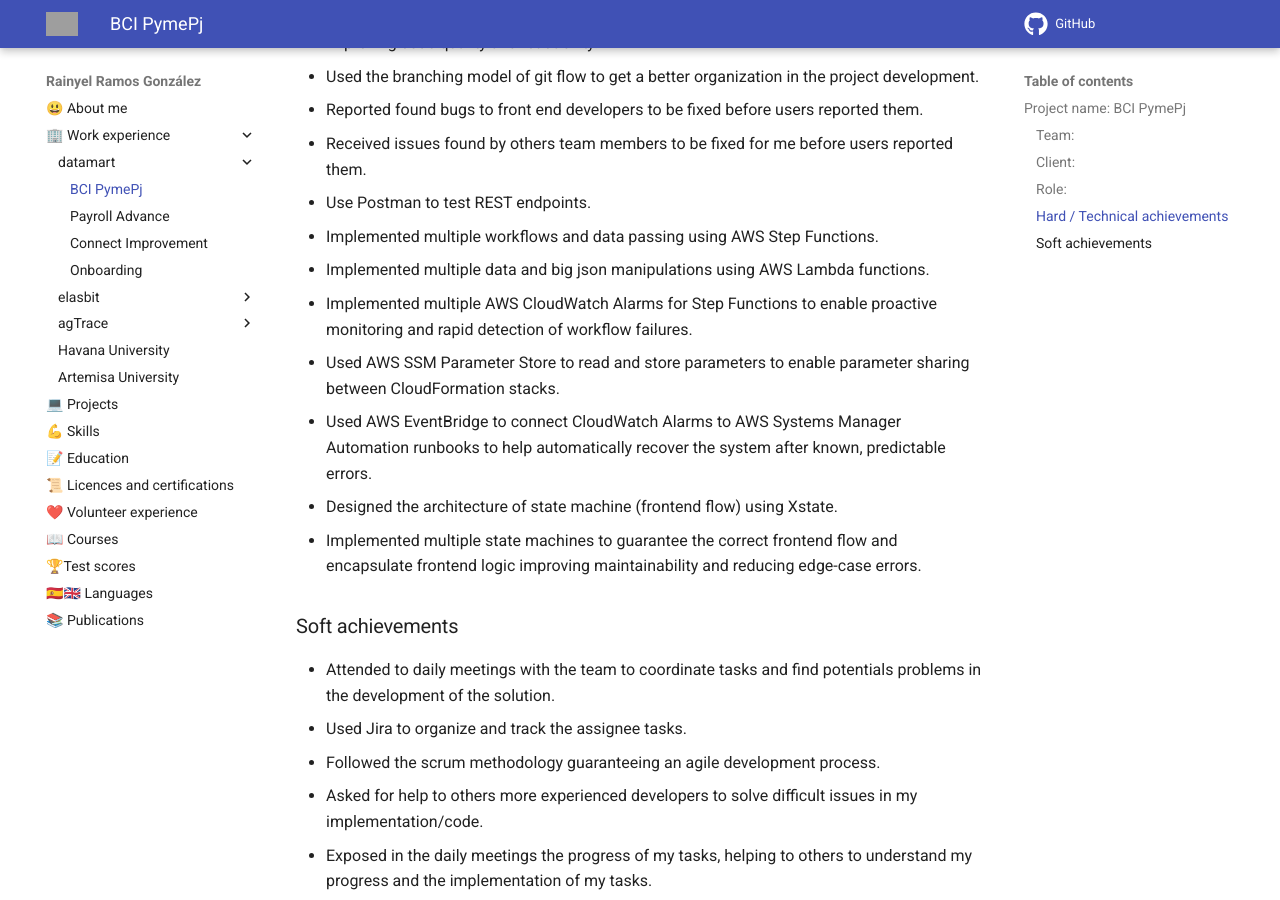
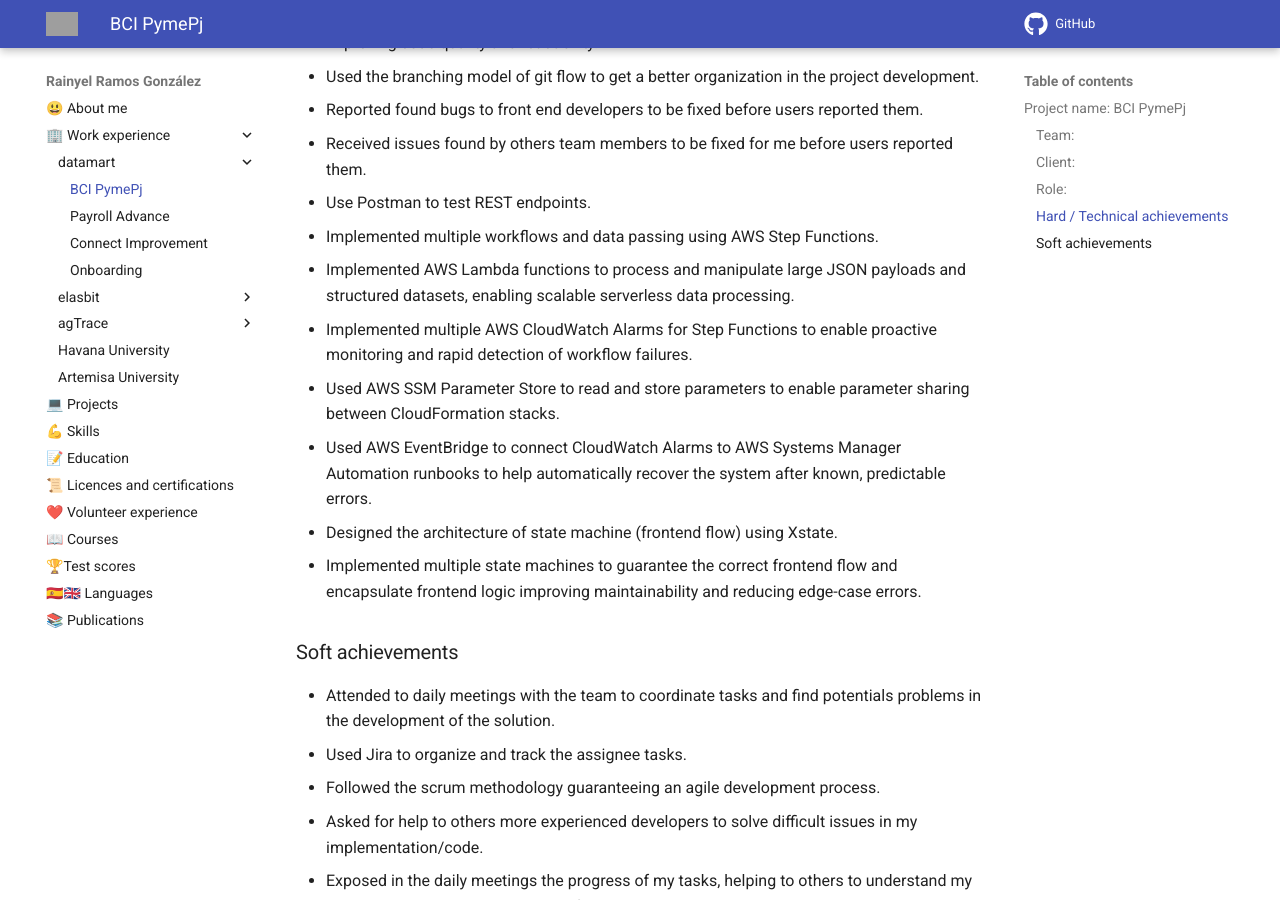
Before and after one commit to rayniel95/rayniel95.github.io, an MkDocs documentation site: the page built from docs/work_experience/datamart/bci_pyme_pj.md, in a window 1280 px wide and 900 px high, scrolled down 1010 px. Built offline with MkDocs 1.6.1 and Material for MkDocs 9.7.7, drawn with Linux system fonts in a browser that asks for light colours; grey boxes are pictures that could not be loaded.

Commit message:
docs(datamart): refine AWS Lambda description in BCI PymePj work experience page

```diff
--- a/docs/work_experience/datamart/bci_pyme_pj.md
+++ b/docs/work_experience/datamart/bci_pyme_pj.md
@@ -30,7 +30,7 @@ This project is related to create a SaaS platform for chilean bank BCI. The basi
 - Received issues found by others team members to be fixed for me before users reported them.
 - Use Postman to test REST endpoints.
 - Implemented multiple workflows and data passing using AWS Step Functions.
-- Implemented multiple data and big json manipulations using AWS Lambda functions.
+- Implemented AWS Lambda functions to process and manipulate large JSON payloads and structured datasets, enabling scalable serverless data processing.
 - Implemented multiple AWS CloudWatch Alarms for Step Functions to enable proactive monitoring and rapid detection of workflow failures.
 - Used AWS SSM Parameter Store to read and store parameters to enable parameter sharing between CloudFormation stacks.
 - Used AWS EventBridge to connect CloudWatch Alarms to AWS Systems Manager Automation runbooks to help automatically recover the system after known, predictable errors.
```
